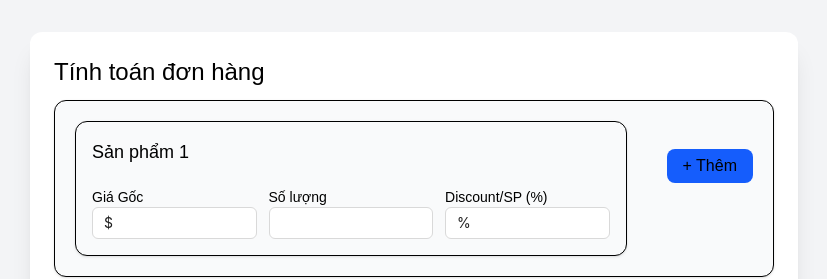
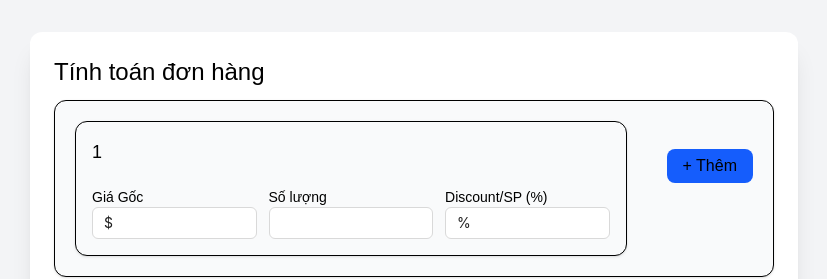
Before and after one commit to huynbt209/calculator, a React (Vite) app: page / in a window 1280 px wide. Shown: the top 279 px of the page, without its empty margins (226-1053 px from the left). Built offline with nearby package versions, Linux system fonts and the light colour scheme.

Commit message:
fix build

```diff
--- a/src/App.tsx
+++ b/src/App.tsx
@@ -75,7 +75,7 @@ export default function App() {
               className="p-4 border rounded-xl bg-gray-50 shadow-sm"
             >
               <div className="flex justify-between items-center mb-3">
-                <h2 className="font-semibold text-lg">Sản phẩm {idx + 1}</h2>
+                <h2 className="font-semibold text-lg">{item.name + " " + (idx + 1)}</h2>
                 {idx > 0 && (
                   <button
                     onClick={() => removeItem(idx)}
```
